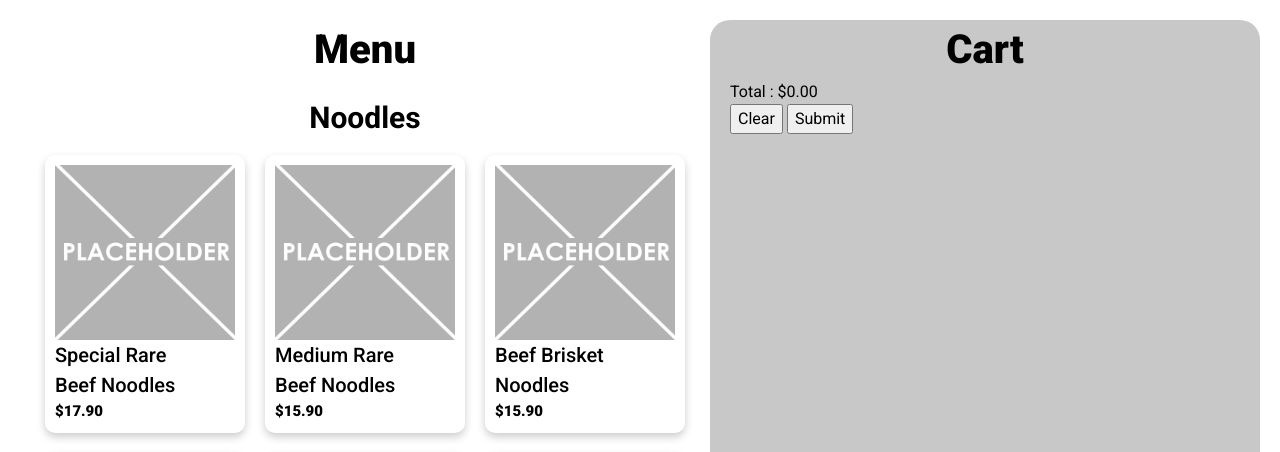
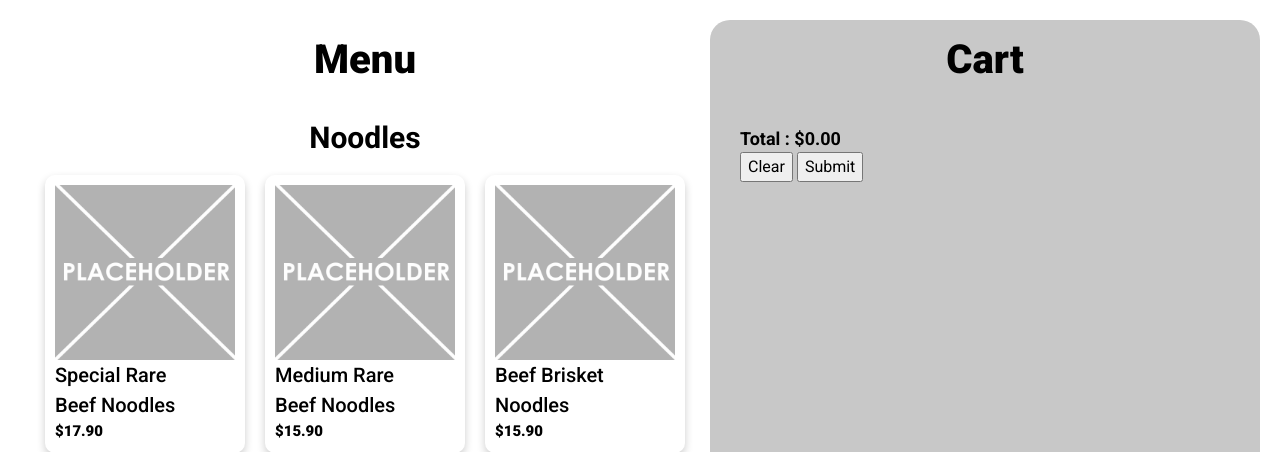
Before and after one commit to NikitaSidaway/RestaurantOrderSystem, a Flask app: page /cashier_screen in a window 1280 px wide. Shown: the top 452 px of the page. Run offline with Flask 3, Linux system fonts and the light colour scheme; data comes from the database, SQL or seed files in the repository; both versions use the stored data as it was after the commit; some libraries are stand-ins or nearby versions.

Commit message:
Styled all text on cashier screen

```diff
--- a/static/newcashierstyle.css
+++ b/static/newcashierstyle.css
@@ -8,6 +8,7 @@ h1 {
   text-align: center;
   font-size: 40px;
   font-weight: 1000;
+  padding: 10px;
 }
 
 h2 {
@@ -67,3 +68,27 @@ h4 {
   padding: 0px 20px;
   overflow-y: auto;
 }
+
+ul {
+  list-style-type: none;
+  display: flex;
+  flex-direction: column;
+  gap: 6px;
+  padding-left: 25px;
+}
+
+li {
+  font-size: 18px;
+  font-weight: 500;
+}
+
+#cart {
+  margin-top: 15px;
+  margin-left: 10px;
+}
+
+#cart-total {
+  font-size: 18px;
+  padding-top: 10px;
+  font-weight: 700;
+}
--- a/templates/new_cashier_screen.html
+++ b/templates/new_cashier_screen.html
@@ -61,7 +61,7 @@
         function render(){
             list.innerHTML = Object.keys(cart).map(id => {
             const it = cart[id];
-            return `<li>${it.name} × ${it.qty} - $${(it.price * it.qty).toFixed(2)}</li>`;
+            return `<li>${it.qty} x ${it.name} - $${(it.price * it.qty).toFixed(2)}</li>`;
             }).join("");
             const total = Object.values(cart).reduce((s, it) => s + it.price * it.qty, 0);
             totalEl.textContent = `Total: $${total.toFixed(2)}`;
```
Also changed, not shown: RestaurantDatabase.db.
